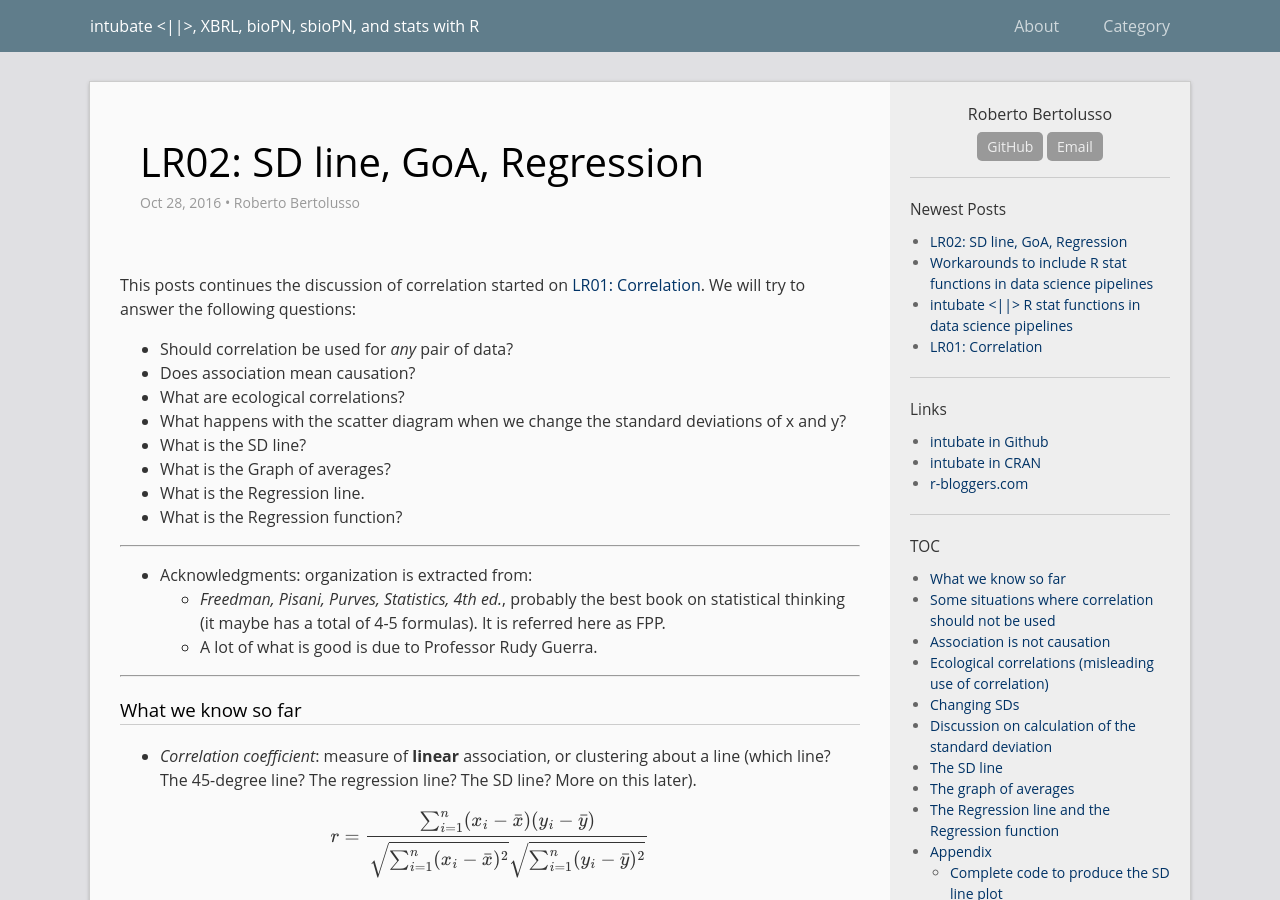
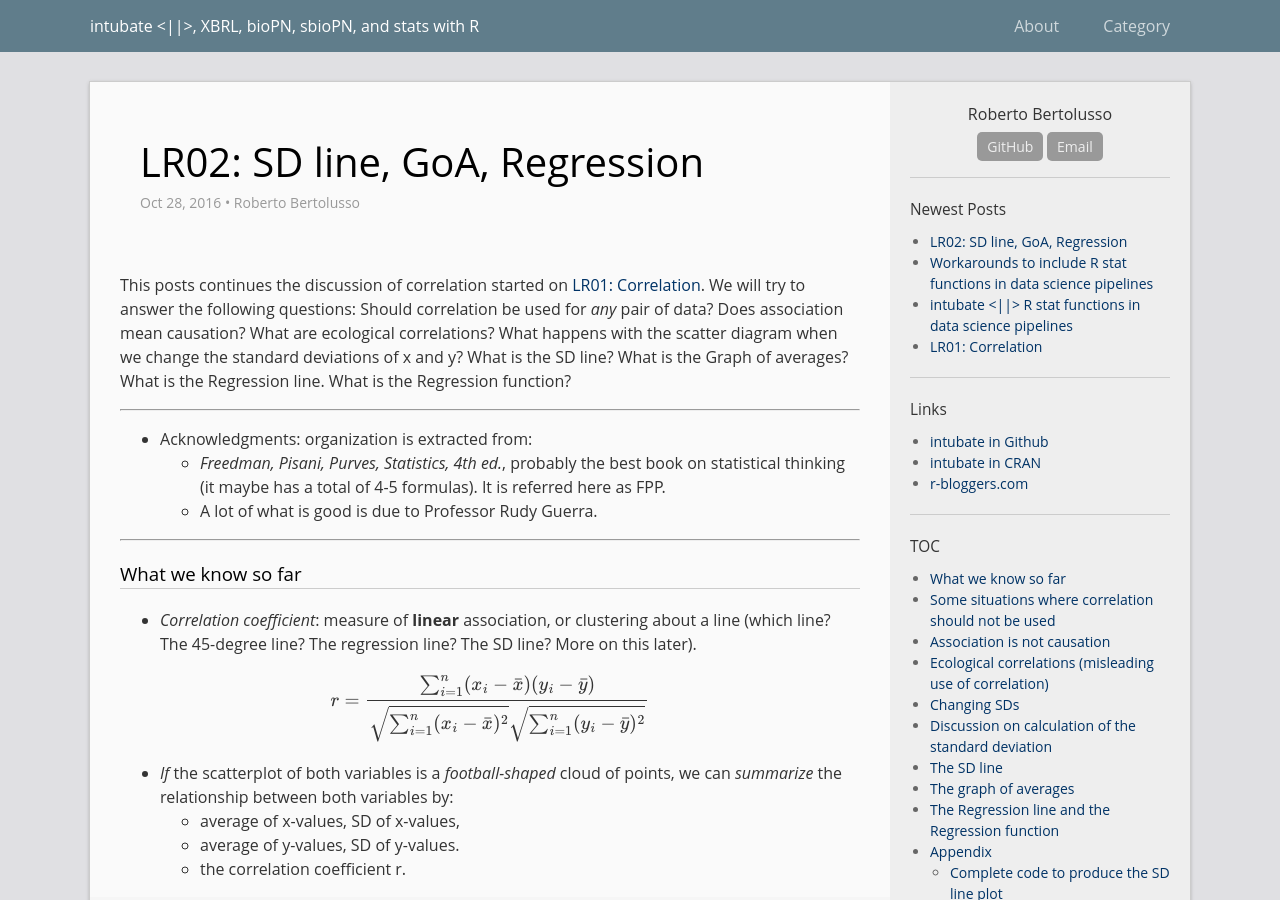
Before and after one commit to rbertolusso/rbertolusso.github.io, a Jekyll site: the page built from _posts/2016-10-28-LR02-SDline-GoA-regression.md, in a window 1280 px wide and 900 px high. Built offline with Jekyll 4.4.1, drawn with Linux system fonts in a browser that asks for light colours; formulas are drawn with MathJax 3; comment, search, counter and statistics services are not loaded.

Commit message:
Figures renaming

````diff
--- a/_posts/2016-10-28-LR02-SDline-GoA-regression.md
+++ b/_posts/2016-10-28-LR02-SDline-GoA-regression.md
@@ -11,15 +11,15 @@
 
 This posts continues the discussion of correlation started on <a href="https://rbertolusso.github.io/posts/LR01-correlation">LR01: Correlation</a>.
 We will try to answer the following questions:
-* Should correlation be used for *any* pair of data?
-* Does association mean causation?
-* What are ecological correlations?
-* What happens with the scatter diagram when we change the standard deviations
+Should correlation be used for *any* pair of data?
+Does association mean causation?
+What are ecological correlations?
+What happens with the scatter diagram when we change the standard deviations
   of x and y?
-* What is the SD line?
-* What is the Graph of averages?
-* What is the Regression line.
-* What is the Regression function?
+What is the SD line?
+What is the Graph of averages?
+What is the Regression line.
+What is the Regression function?
 
 <hr />
 
@@ -157,7 +157,7 @@
      xlim = c(400, 800), ylim = c(400, 800), main = paste0("r2= ", rg))
 ```
 
-<img src="/figure/source/2016-10-28-LR02-SDline-GoA-regression/unnamed-chunk-3-1.png" title="plot of chunk unnamed-chunk-3" alt="plot of chunk unnamed-chunk-3" style="display: block; margin: auto;" />
+<img src="/figure/source/2016-10-28-LR02-SDline-GoA-regression/eco-cor-base-1.png" title="plot of chunk eco-cor-base" alt="plot of chunk eco-cor-base" style="display: block; margin: auto;" />
 
 The same, using `magrittr` pipes, `dplyr` and `intubate` (See
 <a href="https://rbertolusso.github.io/posts/intubate-and-stat-functions-in-pipelines">intubate <||> R stat functions in data science pipelines</a> for an introduction
@@ -190,7 +190,7 @@
        xlim = c(400, 800), ylim = c(400, 800), pch = 19, cex = 2)
 ```
 
-<img src="/figure/source/2016-10-28-LR02-SDline-GoA-regression/unnamed-chunk-4-1.png" title="plot of chunk unnamed-chunk-4" alt="plot of chunk unnamed-chunk-4" style="display: block; margin: auto;" />
+<img src="/figure/source/2016-10-28-LR02-SDline-GoA-regression/eco-cor-intubate-1.png" title="plot of chunk eco-cor-intubate" alt="plot of chunk eco-cor-intubate" style="display: block; margin: auto;" />
 
 
 * The left panel contains the raw data, the right panel aggregate data
@@ -213,7 +213,7 @@
   ntbt(points, math, verbal, col = group, pch = 19, cex = 2)
 ```
 
-<img src="/figure/source/2016-10-28-LR02-SDline-GoA-regression/unnamed-chunk-5-1.png" title="plot of chunk unnamed-chunk-5" alt="plot of chunk unnamed-chunk-5" style="display: block; margin: auto;" />
+<img src="/figure/source/2016-10-28-LR02-SDline-GoA-regression/eco-cor-both-1.png" title="plot of chunk eco-cor-both" alt="plot of chunk eco-cor-both" style="display: block; margin: auto;" />
 
 * Ecological correlations: based on rates or averages (used
  in political science and sociology). They tend to *overstate*
````
Also changed, not shown: _source/2016-10-28-LR02-SDline-GoA-regression.Rmd (+11 -11 lines), figure/source/2016-10-28-LR02-SDline-GoA-regression/eco-cor-base-1.png (renamed from figure/source/2016-10-28-LR02-SDline-GoA-regression/unnamed-chunk-3-1.png), figure/source/2016-10-28-LR02-SDline-GoA-regression/eco-cor-both-1.png (renamed from figure/source/2016-10-28-LR02-SDline-GoA-regression/unnamed-chunk-5-1.png), figure/source/2016-10-28-LR02-SDline-GoA-regression/eco-cor-intubate-1.png (renamed from figure/source/2016-10-28-LR02-SDline-GoA-regression/unnamed-chunk-4-1.png).
